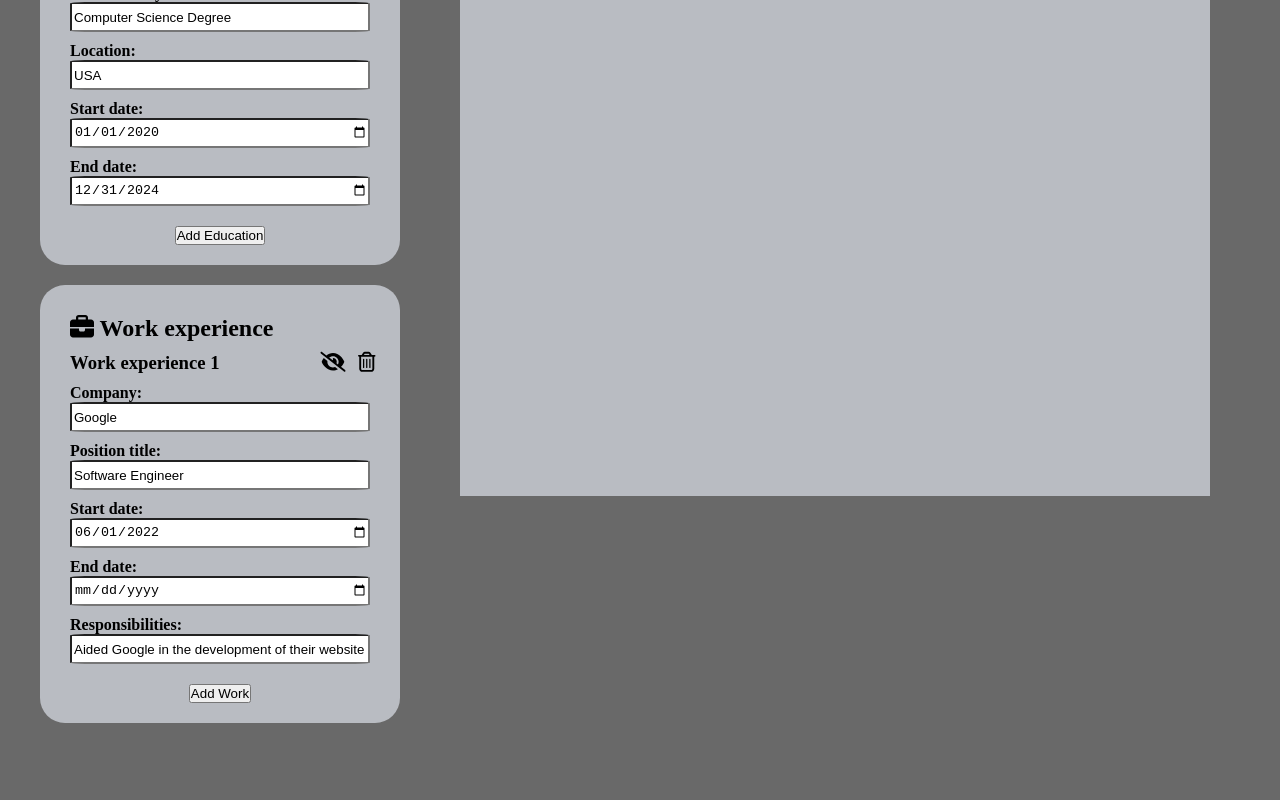
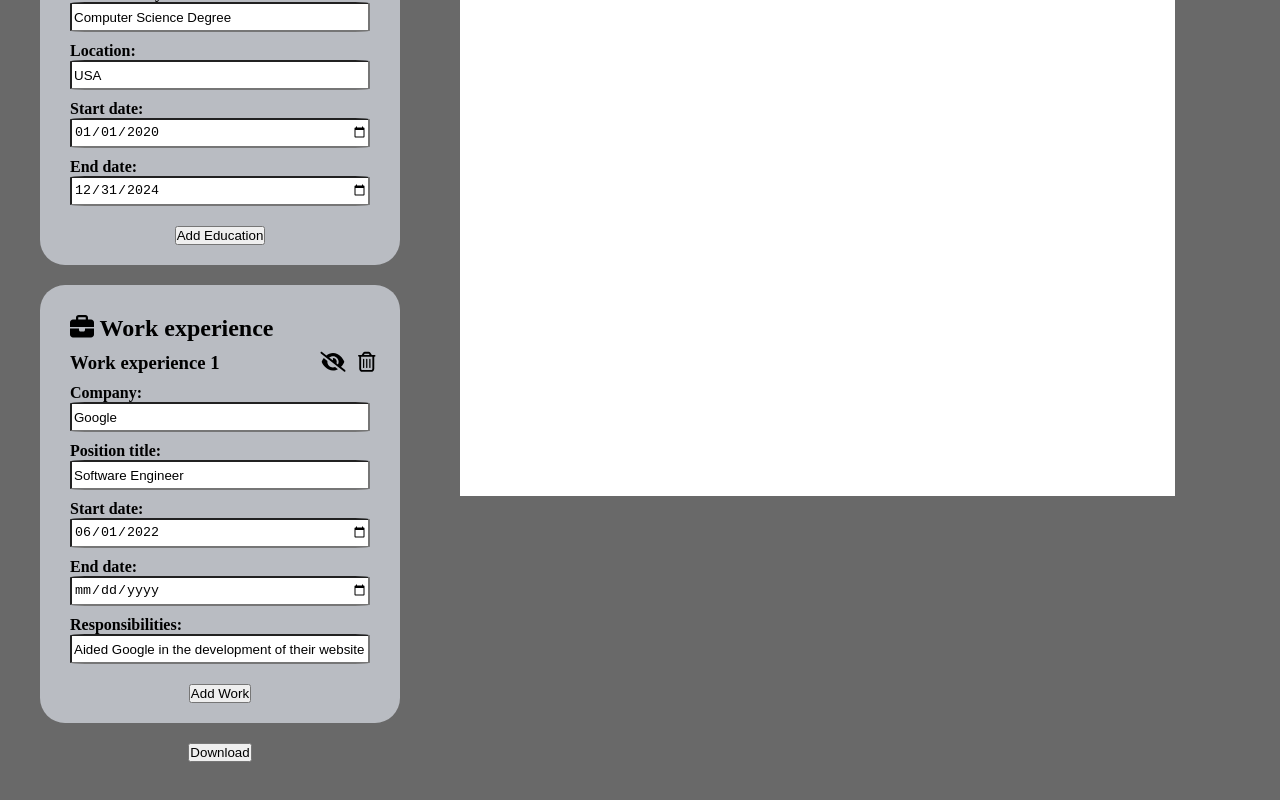
Before and after one commit to Unknownflow/cv-generator, a React (Vite) app: page / in a window 1280 px wide. Shown: the part 494-1294 px from the top of the page. Before the commit the page ends 1257 px from the top, so only its background shows below. Built offline with nearby package versions, Linux system fonts and the light colour scheme; the HTML template or start-up script is replaced by a standard one.

Commit message:
add: download cv as pdf feature

```diff
--- a/package.json
+++ b/package.json
@@ -15,6 +15,7 @@
     "@fortawesome/free-solid-svg-icons": "^6.6.0",
     "@fortawesome/react-fontawesome": "^0.2.2",
     "font-awesome": "^4.7.0",
+    "html2pdf.js": "^0.10.2",
     "react": "^18.3.1",
     "react-dom": "^18.3.1",
     "uuid": "^10.0.0"
--- a/src/App.jsx
+++ b/src/App.jsx
@@ -6,6 +6,7 @@ import WorkExperienceForm from './components/WorkExperienceForm'
 import { useState } from 'react';
 import Resume from './components/Resume';
 import { v4 as uuidv4 } from 'uuid';
+import SaveAsPdf from './components/SaveAsPdf';
 
 function App() {
   const educationObj = {
@@ -178,6 +179,7 @@ function App() {
           addWorkForm={addWorkForm}
           toggleWork={toggleWork}
         />
+        <SaveAsPdf />
       </div>
       <div className='resume'>
         <Resume
--- /dev/null
+++ b/src/components/SaveAsPdf.jsx
@@ -0,0 +1,20 @@
+import html2pdf from "html2pdf.js";
+
+function SaveAsPdf() {
+  const generatePDF = () => {
+    const resume = document.querySelector('.resume');
+    var result = html2pdf().from(resume).save();
+    return result;
+
+  }
+
+  return (
+    <div className="download-cv">
+      <button onClick={generatePDF} className="download-button">
+        Download
+      </button>
+    </div>
+  )
+}
+
+export default SaveAsPdf;
--- a/src/styles/styles.css
+++ b/src/styles/styles.css
@@ -47,10 +47,10 @@ input {
 }
 
 .resume {
-	background-color: #b9bcc2;
+	background-color: white;
 	padding: 50px;
 	margin: 20px 40px;
-	width: 750px;
+	width: 715px;
 	height: 950px;
 	text-align: left;
 }
@@ -131,3 +131,7 @@ h3 {
 .align-left {
 	text-align: left;
 }
+
+.download-cv {
+	margin: 20px;
+}
```
Also changed, not shown: 1 other file (tests, documents, lock files or other folders).
